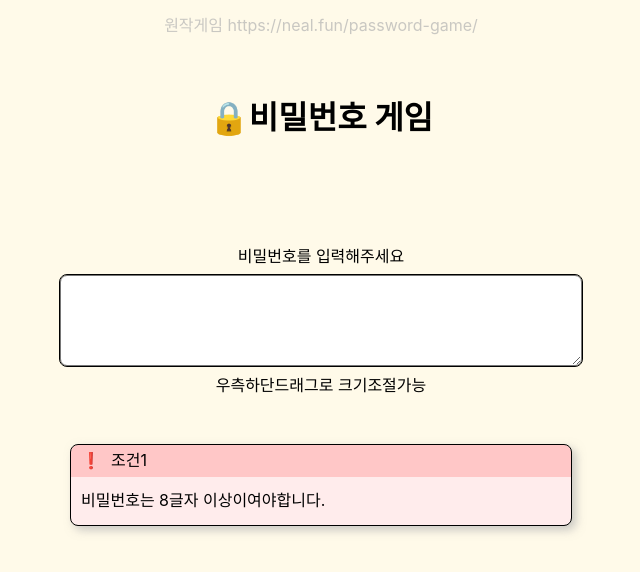
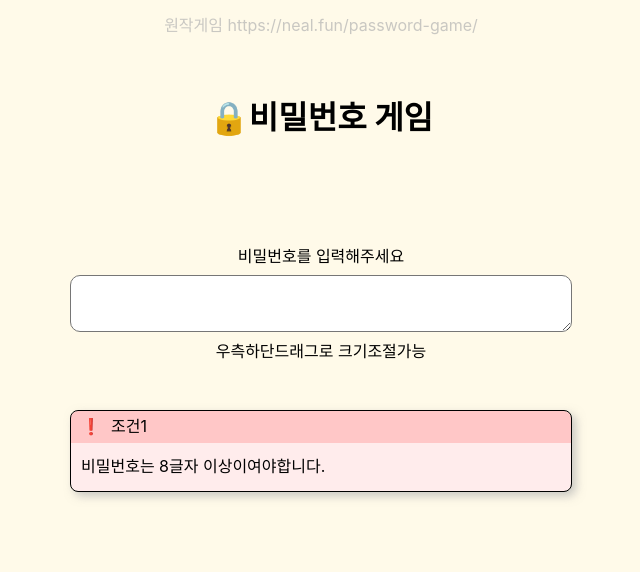
Before and after one commit to jsLoverPinion/passwordGameKr, a React (Create React App) app: page / in a window 1280 px wide. Shown: the top 572 px of the page, without its empty margins (319-959 px from the left). Built offline with nearby package versions, Linux system fonts and the light colour scheme.

Commit message:
autoResizeTxtArea

```diff
--- a/package.json
+++ b/package.json
@@ -10,6 +10,7 @@
     "react": "^18.2.0",
     "react-dom": "^18.2.0",
     "react-scripts": "5.0.1",
+    "react-textarea-autosize": "^8.5.2",
     "styled-components": "^6.0.3",
     "web-vitals": "^2.1.4",
     "zustand": "^4.3.9"
--- a/src/App.js
+++ b/src/App.js
@@ -4,6 +4,7 @@ import "./App.css";
 import Rule from "./components/Rule";
 import useBearStore from "./store";
 import { useEffect } from "react";
+import TextareaAutosize from "react-textarea-autosize";
 
 function App() {
   //
@@ -104,6 +105,7 @@ function App() {
 
   const PwOnChange = (e) => {
     setValue(e.target.value);
+
     // localStorage.setItem("PWinput", value);
   };
 
@@ -235,7 +237,14 @@ function App() {
         <Header>원작게임 https://neal.fun/password-game/</Header>
         <Title>🔒비밀번호 게임</Title>
         <Explanation>비밀번호를 입력해주세요</Explanation>
-        <PWinput //*문제없음
+        <TextareaAutosize
+          style={{
+            width: "480px",
+            overflow: "hidden",
+            fontSize: "30px",
+            padding: "10px",
+            borderRadius: "10px",
+          }} //*문제없음
           spellcheck="false"
           value={value}
           onChange={(e) => {
@@ -294,6 +303,9 @@ const PWinput = styled.textarea`
   font-size: 30px;
   padding: 10px;
   word-break: all;
+  overflow: hidden;
+  resize: none;
+  box-sizing: border-box;
 `;
 
 const Header = styled.p`
```
Also changed, not shown: 1 other file (tests, documents, lock files or other folders).
